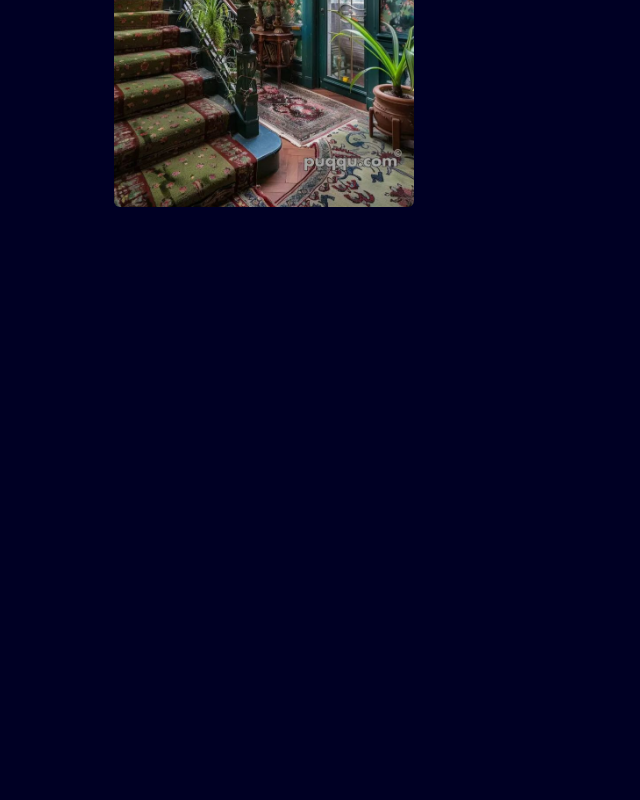
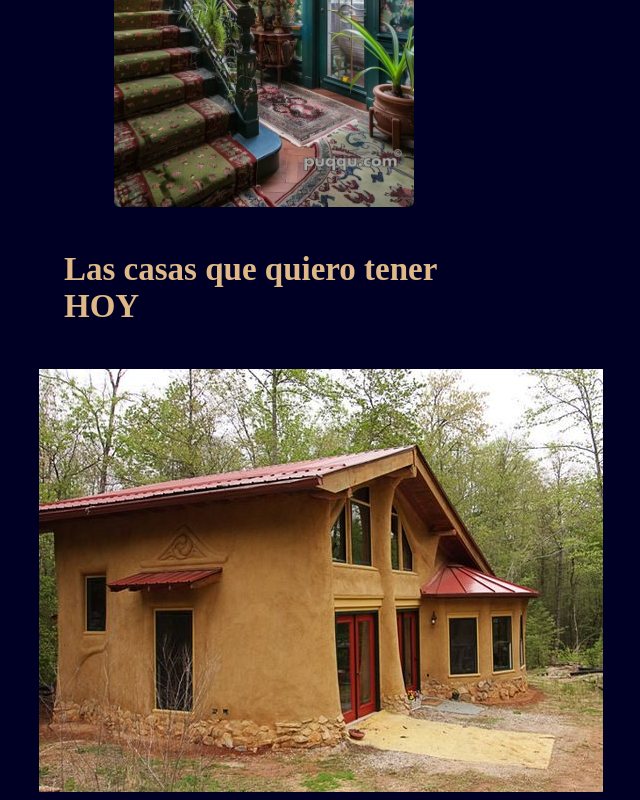
Before and after one commit to elizabeth-new/Intento_1, a plain HTML site: page index.html in a window 1280 px wide. Shown: the part 477-1277 px from the top of the page, without its empty margins (376-1016 px from the left). Before the commit the page ends 800 px from the top, so only its background shows below. Drawn offline with Linux system fonts and the light colour scheme.

Commit message:
agregando imagen de la nueva casa

```diff
--- a/index.html
+++ b/index.html
@@ -16,5 +16,12 @@
         <div class="div-img">
             <img class="img" src="/Imagenes/empapelado-verde.jpg" alt="">
         </div>
+        <div class="otras-img">
+            <h4>Las casas que quiero tener HOY</h4>
+
+        </div>
+        <div class="div-img1">
+            <img src="/Imagenes/casas-de-tierra-o-barro-2.jpg" alt="">
+        </div>
 </body>
 </html>
--- a/style.css
+++ b/style.css
@@ -19,10 +19,26 @@ div{
 .div-img{
     width: 100%;
     background-color: rgb(0, 0, 36);
-}
+    }
 .img {
     width: 300px;
     display: block;
     margin: auto;
     border-radius: 6px;
 }
+
+.otras-img{
+    display: block;
+    width: 400px;
+    margin: auto;
+}
+h4{
+    font-size: 33px;
+}
+.div-img1{
+        width: 450px;
+    display: block;
+    border-radius: 6px;
+    margin-left: auto;
+    margin-right: auto;
+}
```
Also changed, not shown: Imagenes/casas-de-tierra-o-barro-2.jpg (added).
